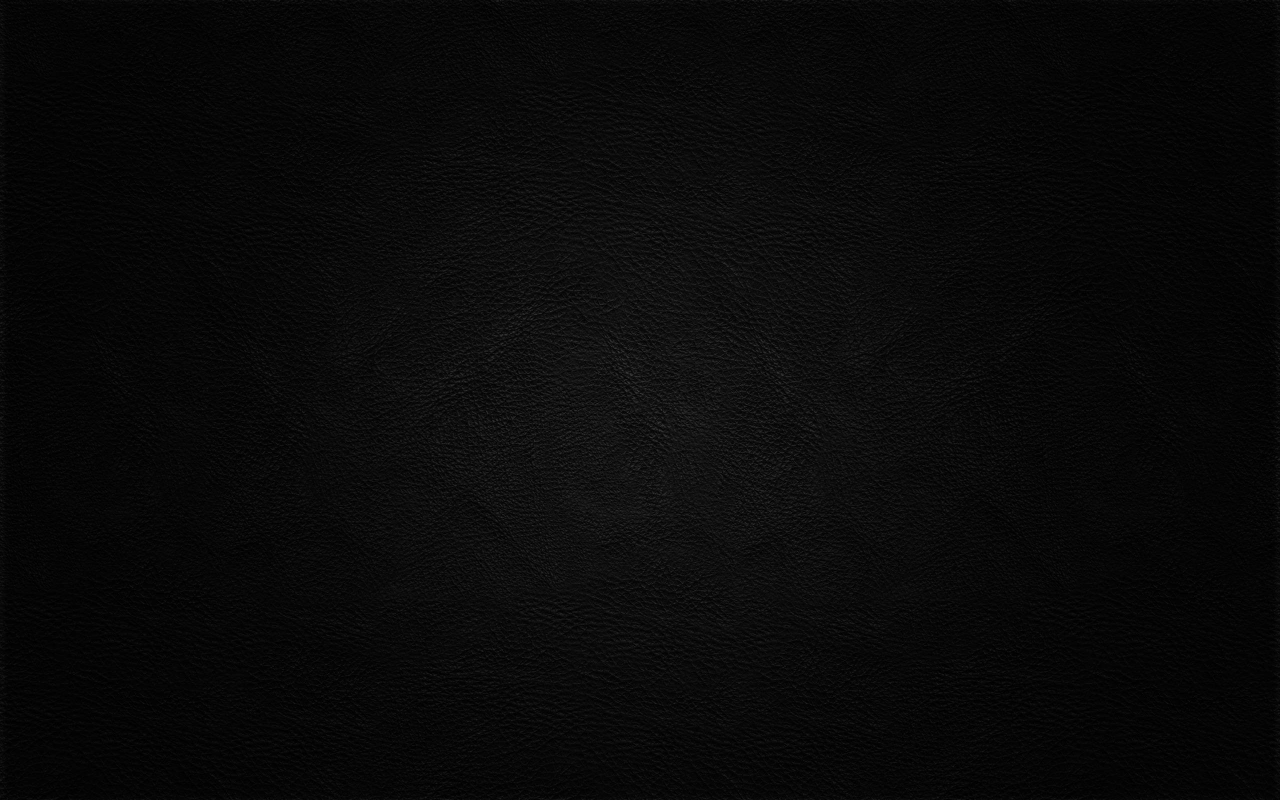
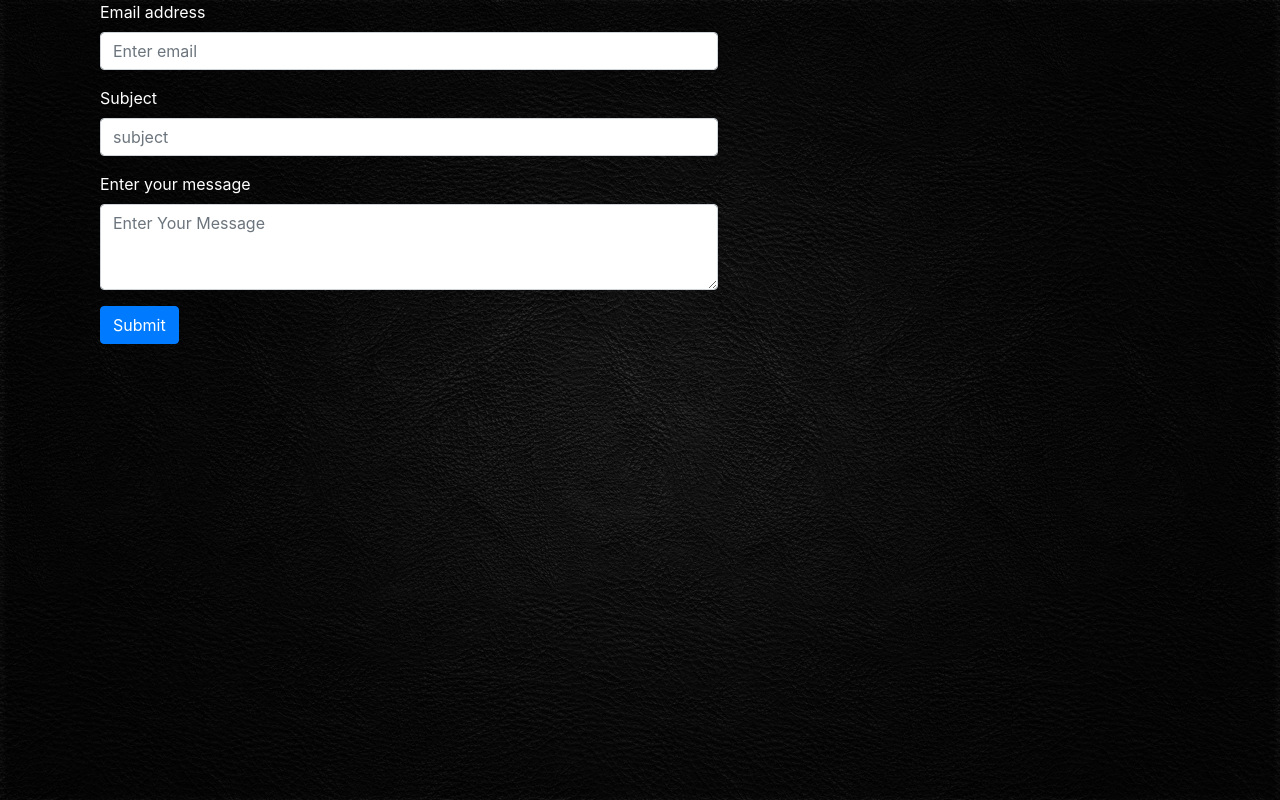
Before and after one commit to jagadishe88/portfolio, a Python web app: template templates/contact.html in a window 1280 px wide. Shown: the part 56-856 px from the top of the page. Run offline with Jinja, Linux system fonts and the light colour scheme; the template is opened without the code that fills it, so the values that code supplies are empty; some libraries are stand-ins or nearby versions.

Commit message:
Modified contact.html file

```diff
--- a/static/style.css
+++ b/static/style.css
@@ -17,3 +17,7 @@
 #about{
     color: white;
 }
+
+.form-group{
+    color: white;
+}
--- a/templates/contact.html
+++ b/templates/contact.html
@@ -43,6 +43,32 @@
 
 <div class="hero-full-container background-image-container white-text-container"
      style="background-image: url('../images/black1.jpg')">
+
+    <div class="container">
+        <div class="col-md-7">
+        <form>
+            <div class="form-group">
+                <label for="exampleInputEmail1">Email address</label>
+                <input type="email" class="form-control" required="required"  id="exampleInputEmail1" aria-describedby="emailHelp"
+                       placeholder="Enter email">
+
+            </div>
+            <div class="form-group">
+                <label for="exampleInputPassword1">Subject</label>
+                <input type="text" class="form-control" required="required"  id="exampleInputPassword1" placeholder="subject">
+            </div>
+            <div class="form-group">
+                <label for="enterYourMessage">Enter your message</label>
+                <textarea class="form-control" required="required"  id="enterYourMessage" placeholder="Enter Your Message" rows="3"></textarea>
+            </div>
+            <button type="submit" class="btn btn-primary">Submit</button>
+
+
+        </form>
+    </div>
+
+</div>
+
 </div>
 
 
```
